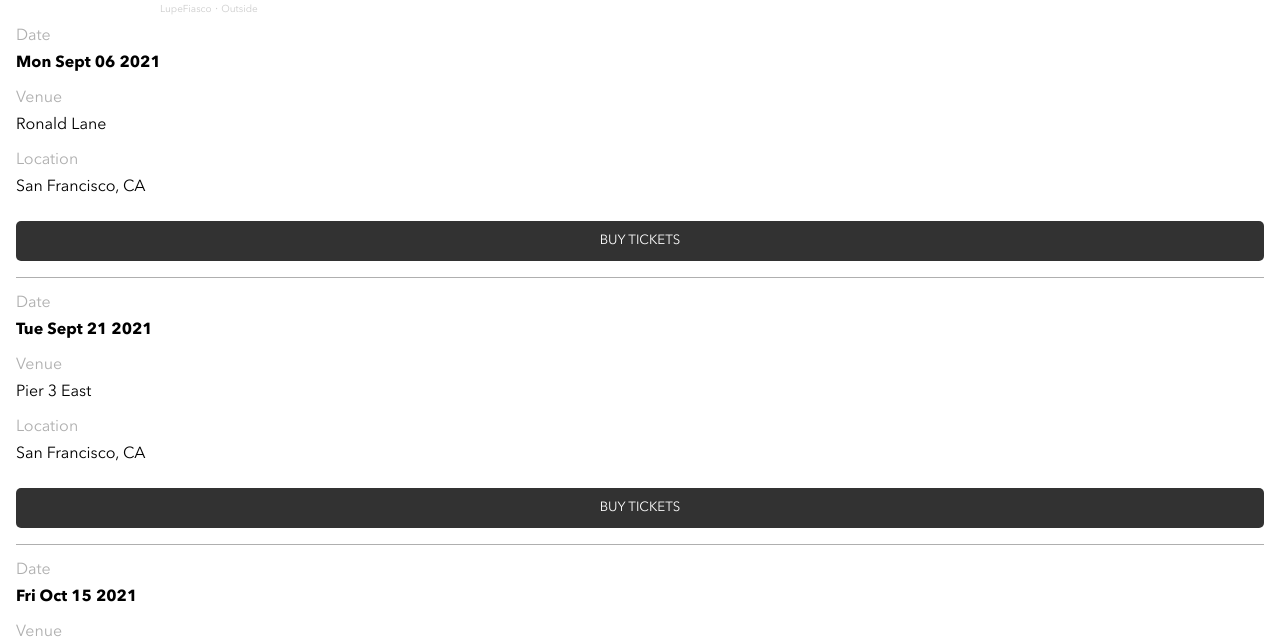
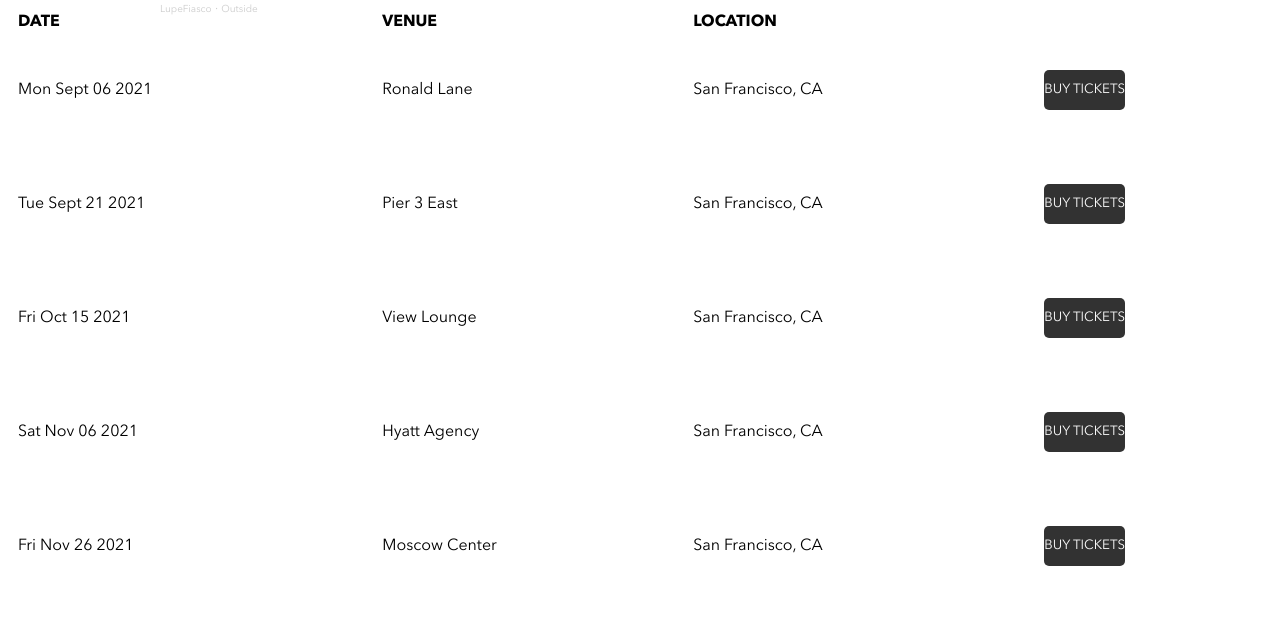
Before and after one commit to woodneydev/woodney-juste-bandsite, a plain HTML site: page pages/shows.html in a window 1280 px wide. Shown: the part 780-1417 px from the top of the page. Drawn offline with Linux system fonts and the light colour scheme.

Commit message:
working progress one finishing mobile,tablet shows

```diff
--- a/scripts/build-shows-page.js
+++ b/scripts/build-shows-page.js
@@ -125,3 +125,21 @@ const loadShows = showsArr => {
 }
 
 loadShows(showsArr);
+
+const tableRows = document.querySelectorAll(".shows__row");
+
+const handleClick = event => {
+   const prevSelected = document.querySelector(".shows__row--selected")
+   if (prevSelected) {
+    console.log("hhhhhhhhhhhhhhhhhhhhh")
+    prevSelected.classList.remove(".shows__row--selected");
+   }
+
+   const selected = event.target
+   selected.classList.add("shows__row--selected");
+}
+
+tableRows.forEach(row => {
+    console.log(row)
+    row.addEventListener("click", handleClick)
+})
--- a/styles/shows.scss
+++ b/styles/shows.scss
@@ -30,13 +30,13 @@
         &__head {
             display: none;
 
+            @include tablet {
+                display: table-row;
+            }
+
             &-item {
-                display: flex;
-                flex-direction: column;
-
-                &::before {
-                    content: attr(data-label);
-                    display: none;
+                @include tablet {
+                    text-align: start;
                 }
             }
         }
@@ -50,27 +50,39 @@
                 flex-direction: column;
                 padding-bottom: $mobile-padding-btw-components;
 
-                &--date{
-                    font-weight: bold;
+                @include tablet {
+                    display: table-cell;
+                    height: 50px;
+                    padding: $padding-between-components 0;
                 }
 
                 &::before {
                     content: attr(data-label);
-                    font-weight: normal;
                     text-transform: capitalize;
                     padding-bottom: 8px;
-                    color: $primary2
+
+                    @include tablet {
+                        display: none;
+                    }
                 }
 
                 &-btn {
                     @include button;
                 }
             }
-         }
 
-        // th, td {
-        //     display: flex;
-        //     flex-direction: column;
-        // }
+            &:hover {
+                background-color: $seconday3;
+            }
+
+            &--selected {
+                background-color: $primary2;
+            }
+        }
+
+        @include tablet {
+            display: table;
+        }
+
     }
 }
```
Also changed, not shown: styles/shows.css.
